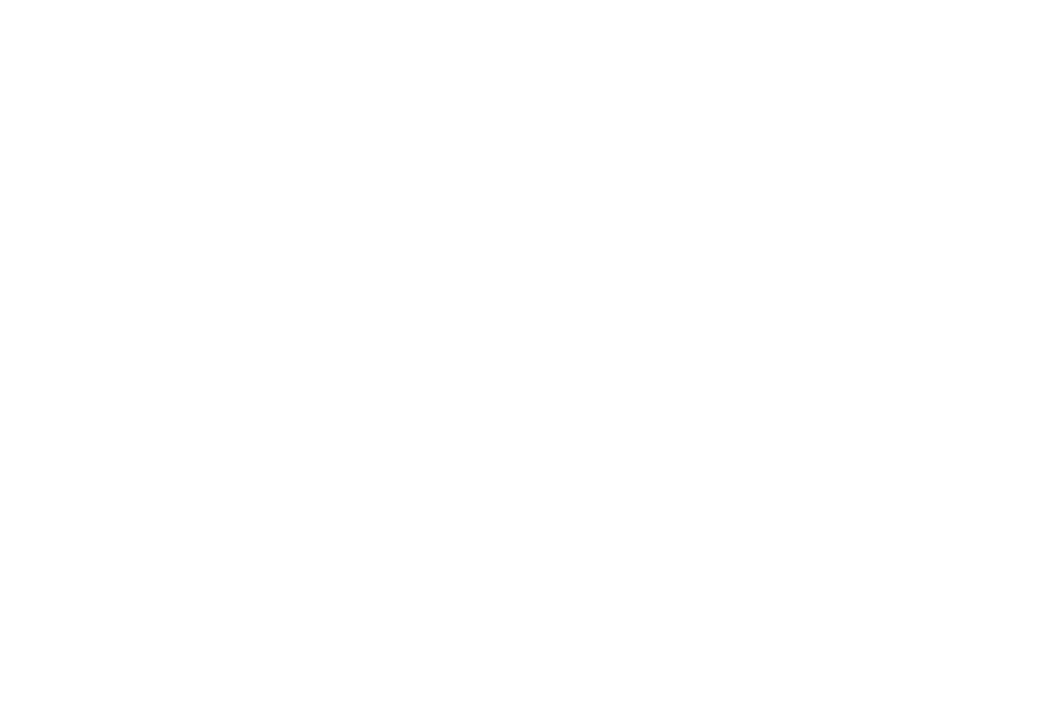
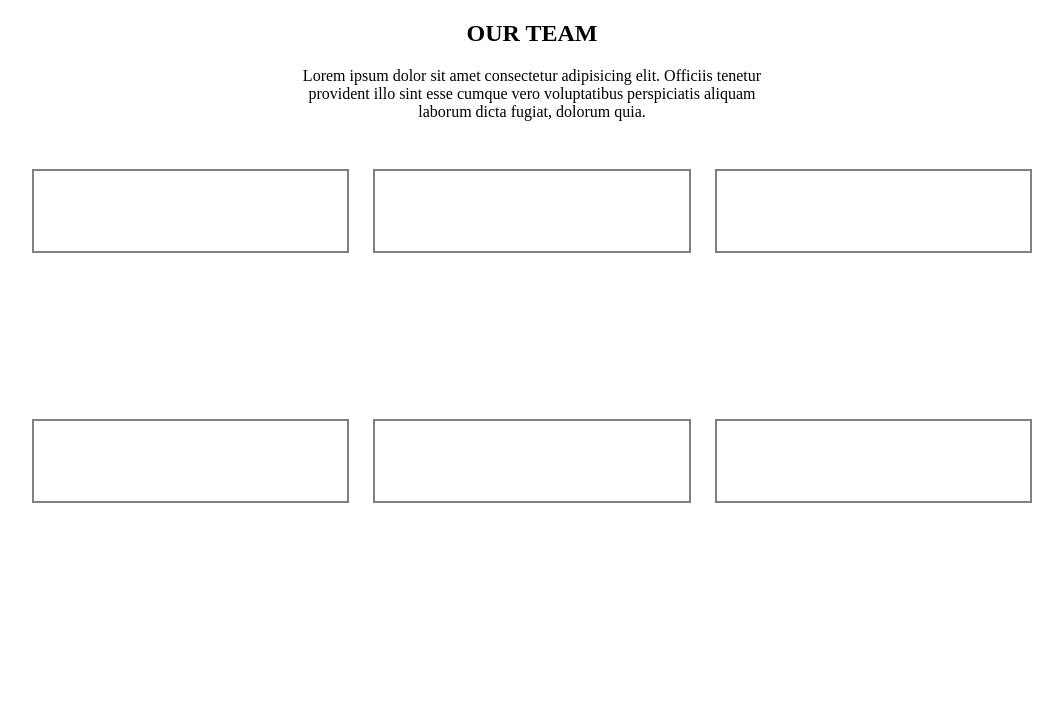
Before and after one commit to CristianN01/js-our-team, a plain HTML site: page index.html in a window 1280 px wide. Shown: the whole page, without its empty margins (108-1171 px from the left). Drawn offline with Linux system fonts and the light colour scheme.

Commit message:
creato ciclo per creare e appendere le informazioni del nostro array

```diff
--- a/CSS/style.css
+++ b/CSS/style.css
@@ -0,0 +1,23 @@
+.articles{
+    padding: 2rem;
+    display: flex;
+    flex-wrap: wrap;
+    max-width: 1000px;
+    height: 500px;
+    margin: 0 auto;
+    justify-content: space-between;
+}
+
+section.title{
+    text-align: center;
+}
+
+section.title > p{
+    padding: 0 25rem;
+}
+
+article.card{
+    height: 5rem;
+    width: calc((100% / 3) - 20px);
+    border: 2px solid gray;
+}
--- a/JS/script.js
+++ b/JS/script.js
@@ -5,7 +5,7 @@
 // Scott Estrada	Developer	scott-estrada-developer.jpg
 // Barbara Ramos	Graphic Designer	barbara-ramos-graphic-designer.jpg
 
-// creo la mia array di oggetti
+// creo la mia array di oggetti.
 const ourTeam = [
     {
         nome: 'Wayne Barnett',
@@ -38,7 +38,18 @@ const ourTeam = [
         foto: 'barbara-ramos-graphic-designer.jpg',
     },
 ]
-
+// Li stampo in console.
 for (const key in ourTeam) {
     console.log( key,':', ourTeam[key])
 }
+
+// seleziono la section dove verra stampato il mio array.
+const cardContainer = document.querySelector('section.articles')
+
+ // funzione che crea un article, in base alla lunghezza della nostra array in questo caso 6, con aggiunta della classe card, per poi aggiungerli alla section nel nostro DOM.
+for (let index = 0; index < ourTeam.length; index++) {
+    const cards = document.createElement('article')
+    cards.classList.add('card')
+
+    cardContainer.appendChild(cards)
+}
--- a/index.html
+++ b/index.html
@@ -4,8 +4,19 @@
     <meta charset="UTF-8">
     <meta name="viewport" content="width=device-width, initial-scale=1.0">
     <title>Document</title>
+    <link rel="stylesheet" href="./CSS/style.css">
 </head>
 <body>
+
+    <header>
+        <section class="title">
+            <h1>OUR TEAM</h1>
+            <p>Lorem ipsum dolor sit amet consectetur adipisicing elit. Officiis tenetur provident illo sint esse cumque vero voluptatibus perspiciatis aliquam laborum dicta fugiat, dolorum quia.</p>
+        </section>
+    </header>
+
+    <section class="articles">
+    </section>
     <script src="./JS/script.js"></script>
 </body>
 </html>
```
